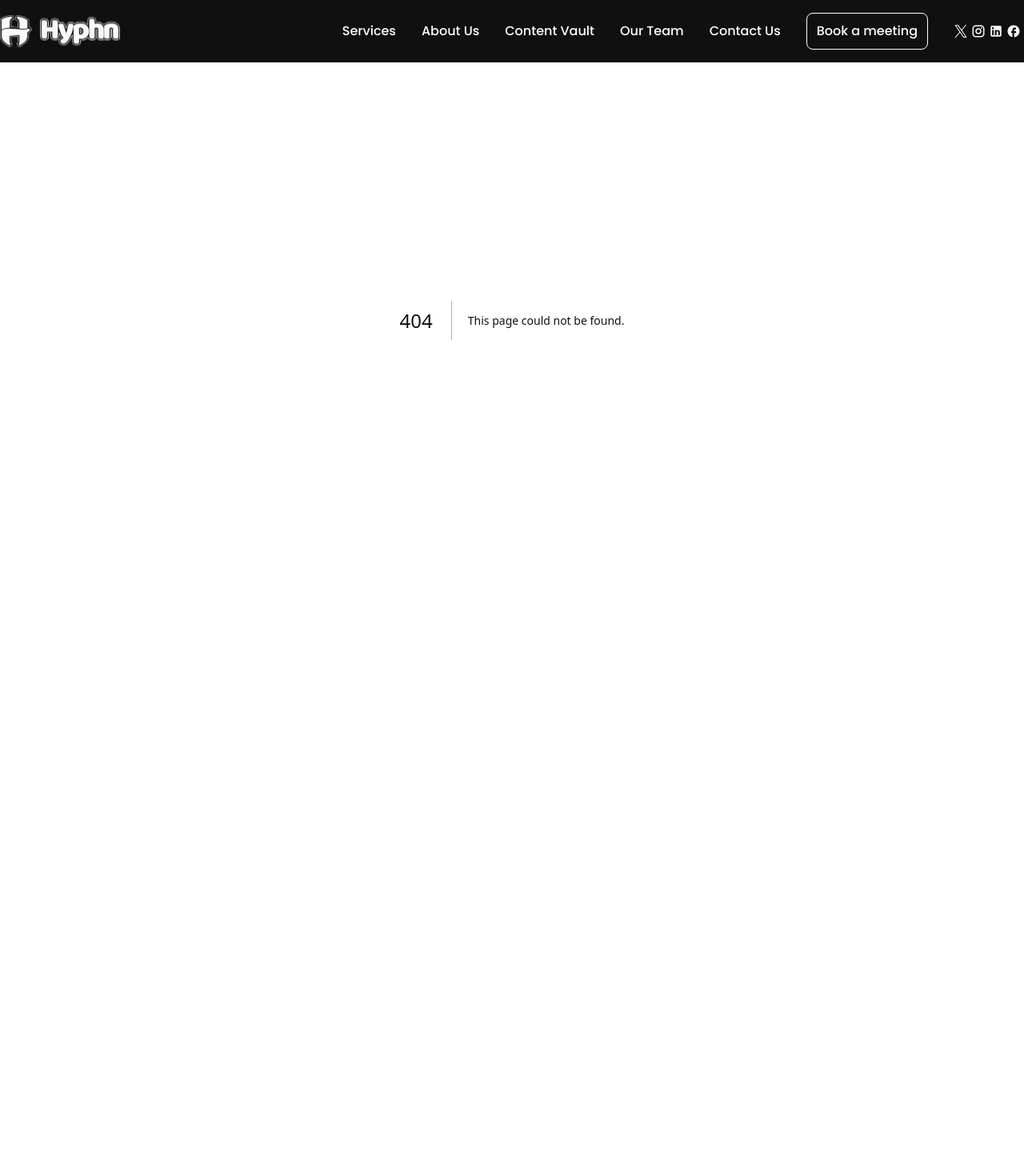
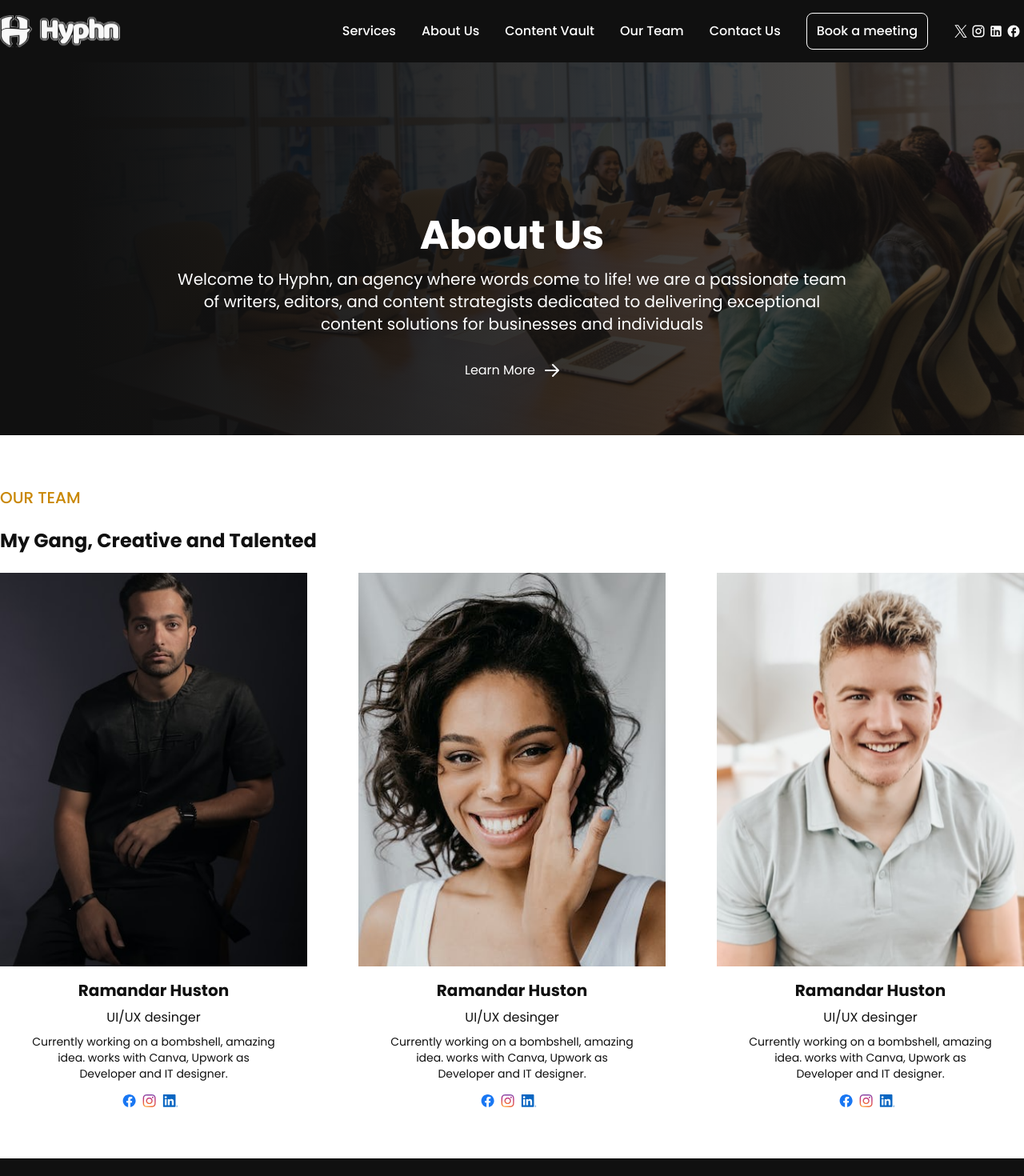
Before and after one commit to godwinopara/hyphn, a Next.js app: page /about in a window 1280 px wide. Before the commit this address had no page. Shown: the top 1470 px of the page at 80% size. Before the commit the page ends 800 px from the top, so only its background shows below. Built offline with nearby package versions, Linux system fonts and the light colour scheme.

Commit message:
finished aboutpage hero

```diff
--- a/package.json
+++ b/package.json
@@ -14,6 +14,7 @@
     "next": "14.0.1",
     "react": "^18",
     "react-alice-carousel": "^2.8.0",
+    "react-countup": "^6.5.0",
     "react-dom": "^18",
     "react-fast-marquee": "^1.6.2",
     "react-infinite-logo-slider": "^1.0.13",
--- /dev/null
+++ b/src/app/about/page.tsx
@@ -0,0 +1,28 @@
+import React from "react";
+import OurTeam from "@/components/OurTeam";
+import arrow from "public/assets/arrow-white.svg";
+import Image from "next/image";
+
+export default function AboutPage() {
+	return (
+		<main>
+			<section className="mt-16 min-h-[60vh] bg-no-repeat bg-cover bg-center flex items-center justify-center bg-aboutHero relative">
+				<div className="absolute h-full w-full bg-darkGradient"></div>
+				<div className="max-w-desktop mx-auto text-center text-white z-10">
+					<h1 className="text-50 leading-130 font-bold mt-32 mb-2 ">About Us</h1>
+					<p className="text-xl max-w-[838px] mx-auto">
+						Welcome to Hyphn, an agency where words come to life! we are a passionate team of
+						writers, editors, and content strategists dedicated to delivering exceptional content
+						solutions for businesses and individuals
+					</p>
+					<div className="mt-8 flex items-center justify-center">
+						<button className="flex items-center justify-center gap-3">
+							Learn More <Image src={arrow} alt="arrow icon " />{" "}
+						</button>
+					</div>
+				</div>
+			</section>
+			<OurTeam />
+		</main>
+	);
+}
--- a/src/app/layout.tsx
+++ b/src/app/layout.tsx
@@ -7,6 +7,7 @@ import "./globals.css";
 import Navbar from "@/components/Navbar";
 import AOS from "aos";
 import "aos/dist/aos.css";
+import Footer from "@/components/Footer";
 
 const inter = Poppins({ weight: ["400", "500", "700"], subsets: ["latin"] });
 
@@ -27,6 +28,7 @@ export default function RootLayout({ children }: { children: React.ReactNode })
 					<Navbar />
 				</header>
 				{children}
+				<Footer />
 			</body>
 		</html>
 	);
--- a/src/components/AchievementCard.tsx
+++ b/src/components/AchievementCard.tsx
@@ -8,7 +8,7 @@ interface CompletedProjectCardProps {
 
 export default function CompletedProjectCard({ icon, title, rating }: CompletedProjectCardProps) {
 	return (
-		<div className="border-r text-white border-white last:border-none  w-full  flex justify-center items-center text-center ">
+		<div className="mb-20 text-white md:mb-0  md:border-r  lg:border-white last:border-none  w-full  flex justify-center items-center text-center ">
 			<div className="px-10">
 				<div className="mb-2.5 flex justify-center">
 					<Image src={icon} alt="Rating" />
--- a/src/components/ContentVault.tsx
+++ b/src/components/ContentVault.tsx
@@ -8,13 +8,15 @@ import arrow from "public/assets/arrow-white.svg";
 
 export default function ContentVault() {
 	return (
-		<section className="bg-black border border-black py-16 relative">
+		<section className="px-6 bg-black border border-black py-16 relative xl:px-0">
 			<div className="max-w-desktop mx-auto">
 				<div className="mb-6">
 					<h2 className="text-yellow font-medium text-xl mb-6">CONTENT VAULT</h2>
-					<p className="text-white1 text-3xl font-semibold">Take a sneak pick of what we have</p>
+					<p className="text-2xl text-white1 md:text-3xl font-semibold">
+						Take a sneak pick of what we have
+					</p>
 				</div>
-				<div className="grid grid-cols-4 gap-8 bg-black">
+				<div className="grid md:grid-cols-2 xl:grid-cols-4 gap-8 bg-black">
 					<ContentVaultCard img={radio} section="RADIO" title="World of Hero" date="16 July 2023" />
 
 					<ContentVaultCard
--- a/src/components/Hero.tsx
+++ b/src/components/Hero.tsx
@@ -5,7 +5,7 @@ import Partners from "@/components/Partners";
 
 export default function Hero() {
 	return (
-		<section className="xl:min-h-screen bg-black pt-10  pb-5 xl:pt-16 xl:pb-0 xl:mt-[4.85rem] relative">
+		<section className="mt-[4.85rem] xl:min-h-[95vh] bg-black pt-10  pb-5 xl:pt-16 xl:pb-0  relative">
 			<div className=" max-w-desktop mx-auto px-6 xl:px-0 lg:grid lg:grid-cols-2 lg:items-center">
 				<div
 					className="text-center text-white mb-14 lg:mb-0 lg:text-left lg:mr-8"
@@ -37,8 +37,8 @@ export default function Hero() {
 				</div>
 			</div>
 			<div>
-				<div className="absolute top-0 left-[40%] bg-contain bg-no-repeat bg-heroPattern h-[555.291px] w-[545.595px]"></div>
-				<div className="absolute bottom-0 right-0 bg-heroPattern2 h-[673.833px] w-[471.46px]"></div>
+				<div className="hidden md:block absolute top-0 left-[40%] bg-contain bg-no-repeat bg-heroPattern h-[555.291px] w-[545.595px]"></div>
+				<div className="hidden md:block absolute bottom-0 right-0 bg-heroPattern2 h-[673.833px] w-[471.46px]"></div>
 			</div>
 			<Partners />
 		</section>
--- a/src/components/Navbar.tsx
+++ b/src/components/Navbar.tsx
@@ -3,7 +3,7 @@ import logo from "public/assets/logo-white.svg";
 
 export default function Navbar() {
 	return (
-		<nav className="py-1 bg-black fixed w-full z-10 top-0 left-0">
+		<nav className="py-1 bg-black fixed w-full z-50 top-0 left-0">
 			<div className="py-5 px-6 max-w-desktop mx-auto flex items-center justify-between xl:py-2 xl:px-0">
 				<div>
 					<Image src={logo} alt="logo" className="w-3/5 lg:w-full" />
--- a/src/components/OurTeam.tsx
+++ b/src/components/OurTeam.tsx
@@ -8,13 +8,13 @@ import linkedin from "public/assets/linkedin-color.svg";
 
 export default function OurTeam() {
 	return (
-		<section className="max-w-desktop mx-auto py-16">
+		<section className="px-6 max-w-desktop mx-auto py-16 xl:px-0">
 			<div className="mb-6">
 				<h2 className="text-xl text-yellow font-medium mb-6">OUR TEAM</h2>
-				<p className="text-2xl font-semibold">My Gang, Creative and Talented</p>
+				<p className="text-xl font-semibold md:text-2xl">My Gang, Creative and Talented</p>
 			</div>
 
-			<div className="grid grid-cols-3 gap-16 text-center">
+			<div className="grid md:grid-cols-3 gap-16 text-center">
 				<div>
 					<Image src={huston1} alt="guy on black shirt sitting down" />
 					<div className="mt-4">
--- a/src/components/Partners.tsx
+++ b/src/components/Partners.tsx
@@ -11,7 +11,7 @@ import Marquee from "react-fast-marquee";
 export default function Partners() {
 	return (
 		<>
-			<div className="px-6  bg-white py-9 md:hidden">
+			{/* <div className="px-6  bg-white py-9 hidden">
 				<div className="grid grid-cols-2 gap-5">
 					<div className="flex justify-center">
 						<Image src={flexport} alt="flexport logo" />
@@ -31,9 +31,9 @@ export default function Partners() {
 						<Image src={stanford} alt="stanford logo" />
 					</div>
 				</div>
-			</div>
+			</div> */}
 			<div className=" bg-white">
-				<div className="hidden max-w-desktop mx-auto py-9 px-6 md:block lg:px-0">
+				<div className="py-3 max-w-desktop mx-auto md:py-9 px-6 lg:px-0">
 					<Marquee>
 						<div className="mr-16">
 							<Image src={flexport} alt="flexport logo" />
--- a/src/components/Testimonial.jsx
+++ b/src/components/Testimonial.jsx
@@ -23,7 +23,7 @@ const items = [
 const responsive = {
 	0: { items: 1 },
 	568: { items: 2 },
-	1024: { items: 3 },
+	1200: { items: 3 },
 };
 
 export default function Testimonial() {
@@ -52,11 +52,11 @@ export default function Testimonial() {
 	};
 
 	return (
-		<section className="max-w-desktop mx-auto mb-20 pt-28 relative px-6 lg:px-0">
+		<section className="max-w-desktop mx-auto mb-20 pt-28 relative px-6 xl:px-0">
 			<div className="mb-24 flex items-center justify-between">
 				<div>
 					<h2 className="text-yellow md:text-xl mb-6">TESTIMONIAL</h2>
-					<strong className="text-2xl md:text-3xl">Our Happy Customer</strong>
+					<strong className="text-xl md:text-3xl">Our Happy Customer</strong>
 				</div>
 
 				<div key="btns" className="flex">
--- a/src/components/WhatWeDo.tsx
+++ b/src/components/WhatWeDo.tsx
@@ -13,7 +13,7 @@ import AchievementCard from "./AchievementCard";
 export default function WhatWeDo() {
 	return (
 		<section className="pt-11">
-			<div className="px-6 max-w-desktop mx-auto lg:pb-32 lg:px-0">
+			<div className="px-6 max-w-desktop mx-auto lg:pb-32 xl:px-0">
 				<div
 					className="text-center mb-6 md:text-left"
 					data-aos="fade-up"
@@ -25,11 +25,11 @@ export default function WhatWeDo() {
 					<h2 className="text-xl text-yellow font-semibold mb-3 md:text-xl md:font-medium">
 						SERVICES
 					</h2>
-					<p className="font-medium md:text-3xl md:font-semibold md:w-[62%] lg:w-1/2 xl:w-[35%]">
+					<p className="font-medium text-3xl md:font-semibold md:w-[62%] lg:w-1/2 xl:w-[35%]">
 						What we do
 					</p>
 				</div>
-				<div className="md:grid grid-cols-2 gap-6 lg:grid-cols-2">
+				<div className="grid md:grid-cols-2 gap-6 mb-6">
 					<WhatWeDoCard
 						img={contentImg}
 						title="TV Content"
@@ -57,14 +57,14 @@ export default function WhatWeDo() {
 					/>
 				</div>
 			</div>
-			<div className="pt-[98px] bg-black md:pb-[98px] relative ">
+			<div className="py-[98px] bg-black relative ">
 				<div className="px-6 md:flex md:justify-between max-w-desktop mx-auto lg:px-0">
 					<AchievementCard icon={projectPlan} title="Completed Projects" rating="150 +" />
 					<AchievementCard icon={rating} title="Customer Satisfaction" rating="60%" />
 					<AchievementCard icon={raise} title="Raised by Clients" rating="$12M" />
 					<AchievementCard icon={timeline} title="Years in Business" rating="7 yrs" />
 				</div>
-				<div className="absolute    -bottom-[15%] -right-[20%] bg-patternRight bg-no-repeat bg-center h-[400px] w-full"></div>
+				<div className="absolute -bottom-[5%] right-0 md:-bottom-[15%] md:-right-[20%] bg-patternRight bg-no-repeat bg-center h-[400px] w-full"></div>
 			</div>
 		</section>
 	);
--- a/tailwind.config.ts
+++ b/tailwind.config.ts
@@ -54,6 +54,8 @@ const config: Config = {
 				heroPattern2: "url('/assets/bg-design2.svg')",
 				patternRight: "url('/assets/patternRight.svg')",
 				patternLeft: "url('/assets/patternLeft.svg')",
+				aboutHero: "url('/assets/aboutHero.png')",
+				darkGradient: "linear-gradient(269deg, rgba(16, 16, 16, 0.54) -2.71%, #101010 92.77%)",
 			},
 			boxShadow: {
 				"3xl": "0px 4px 4px 0px rgba(0, 0, 0, 0.25)",
```
Also changed, not shown: public/assets/aboutHero.png (added), 1 other file (tests, documents, lock files or other folders).
